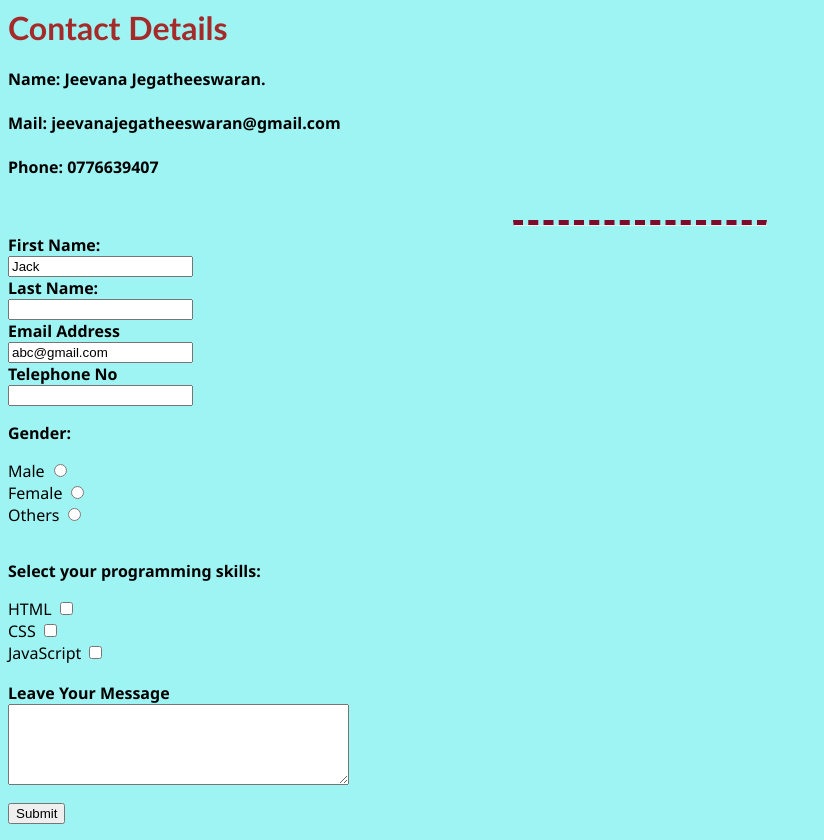
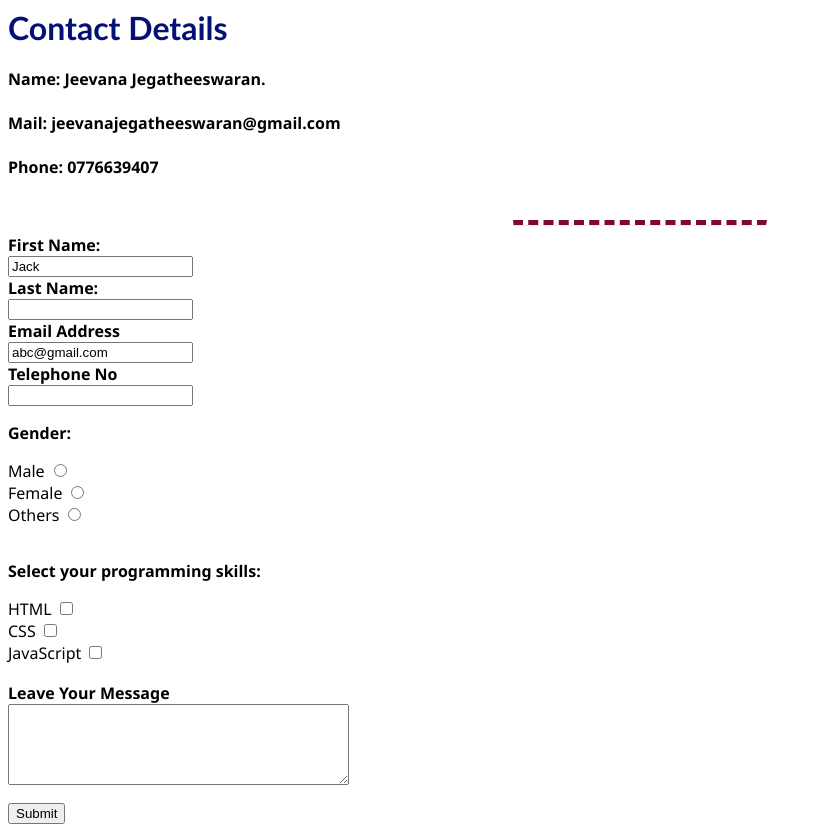
Before and after one commit to jeevi20/MyPage, a plain HTML site: page ContactMe.html in a window 1280 px wide. Shown: the whole page, without its empty margins (0-824 px from the left). Drawn offline with Linux system fonts and the light colour scheme.

Commit message:
Update ContactMe.html

```diff
--- a/ContactMe.html
+++ b/ContactMe.html
@@ -5,10 +5,10 @@
 
     <style>
        body{
-        background-color: rgb(158, 243, 243);
+        background-color: background-color: rgb(231, 204, 222);
        }
        h1{
-        color: brown;
+        color: rgb(4, 16, 117);
         font-family: 'Gill Sans', 'Gill Sans MT', Calibri, 'Trebuchet MS', sans-serif;
        }
        p{
```
